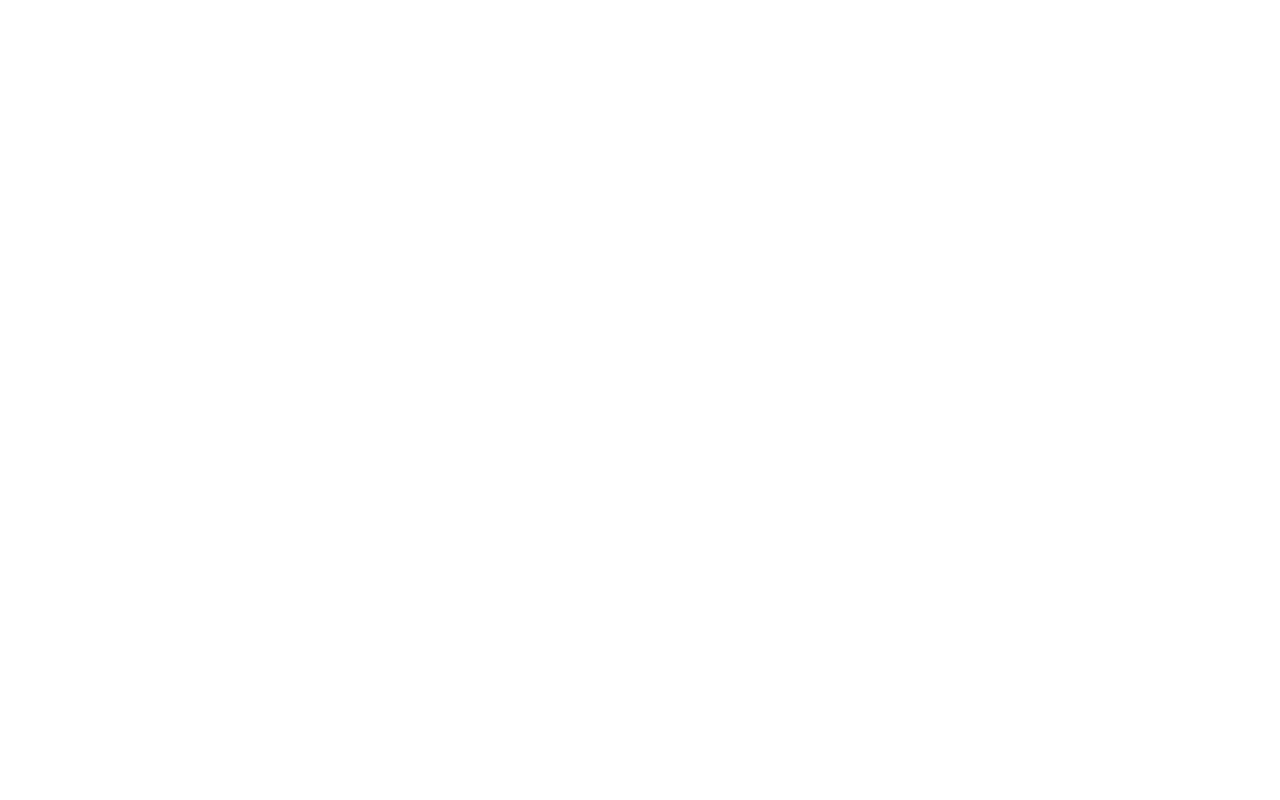
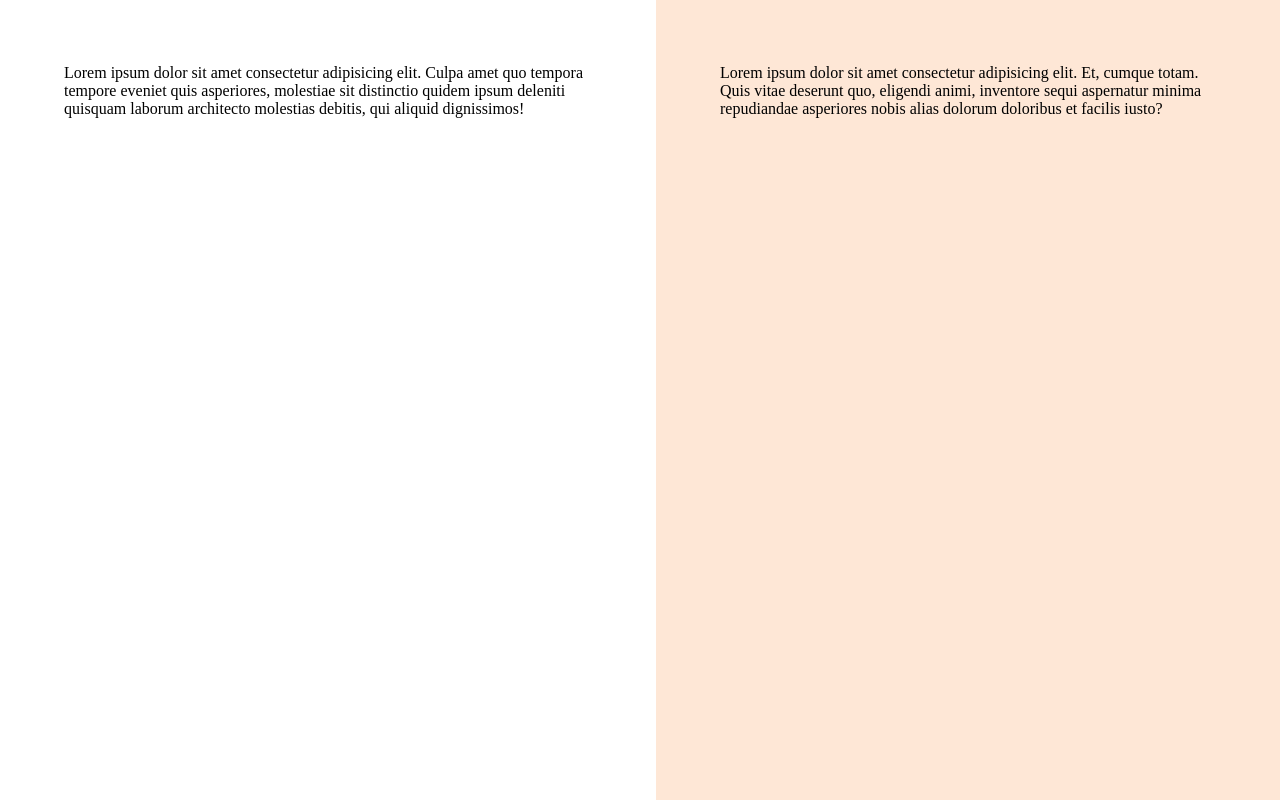
Before and after one commit to luccas-goncallves/Formul-rio-Escolar, a plain HTML site: page index.html in a window 1280 px wide. Drawn offline with Linux system fonts and the light colour scheme.

Commit message:
layout css

```diff
--- a/index.html
+++ b/index.html
@@ -11,6 +11,13 @@
   <link href="https://fonts.googleapis.com/css2?family=Poppins:ital,wght@0,100;0,200;0,300;0,400;0,500;0,600;0,700;0,800;0,900;1,100;1,200;1,300;1,400;1,500;1,600;1,700;1,800;1,900&display=swap" rel="stylesheet">
 </head>
 <body>
-
+  <div id="app">
+    <main>
+      <div class="main-container">Lorem ipsum dolor sit amet consectetur adipisicing elit. Culpa amet quo tempora tempore eveniet quis asperiores, molestiae sit distinctio quidem ipsum deleniti quisquam laborum architecto molestias debitis, qui aliquid dignissimos!</div>
+    </main>
+    <aside>
+      <div class="aside-container">Lorem ipsum dolor sit amet consectetur adipisicing elit. Et, cumque totam. Quis vitae deserunt quo, eligendi animi, inventore sequi aspernatur minima repudiandae asperiores nobis alias dolorum doloribus et facilis iusto?</div>
+    </aside>
+  </div>
 </body>
 </html>
--- a/styles/global.css
+++ b/styles/global.css
@@ -1,3 +1,9 @@
+* {
+  padding: 0;
+  margin: 0;
+  box-sizing: border-box;
+}
+
 :root {
   --font-family: 'Popins', sans-serif;
   --text: 400 1rem/1.5 var(--font-family);
@@ -14,5 +20,8 @@
   --stroke-default: #D6D3D1;
   --stroke-highlight: #F3541C;
   --semantic-error: #DC2626;
+}
 
+body {
+  overflow: hidden;
 }
--- a/styles/index.css
+++ b/styles/index.css
@@ -1 +1,2 @@
 @import url(global.css);
+@import url(layout.css);
--- /dev/null
+++ b/styles/layout.css
@@ -0,0 +1,25 @@
+#app {
+  display: grid;
+  grid-template-columns: 51.25% 48.75%;
+  height: 100vh;
+  overflow: hidden;
+}
+
+main {
+  overflow: auto;
+  padding: 4rem;
+
+  & .main-container {
+    max-width: 33rem;
+    margin-left: auto;
+  }
+}
+
+aside {
+  background-color: var(--surface-secondary);
+  padding: 4rem;
+
+  & .aside-container {
+    max-width: 31rem;
+  }
+}
```
